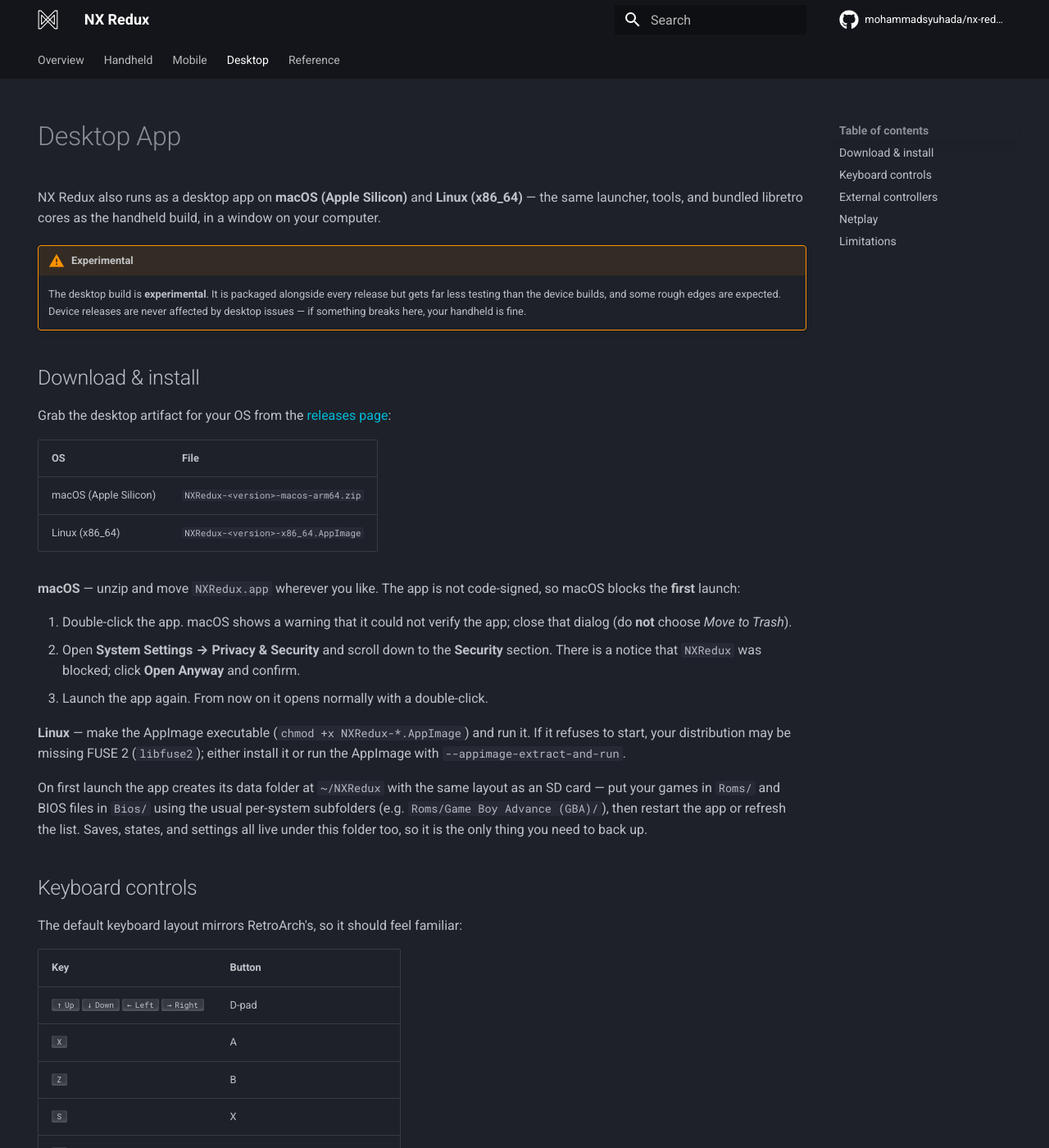
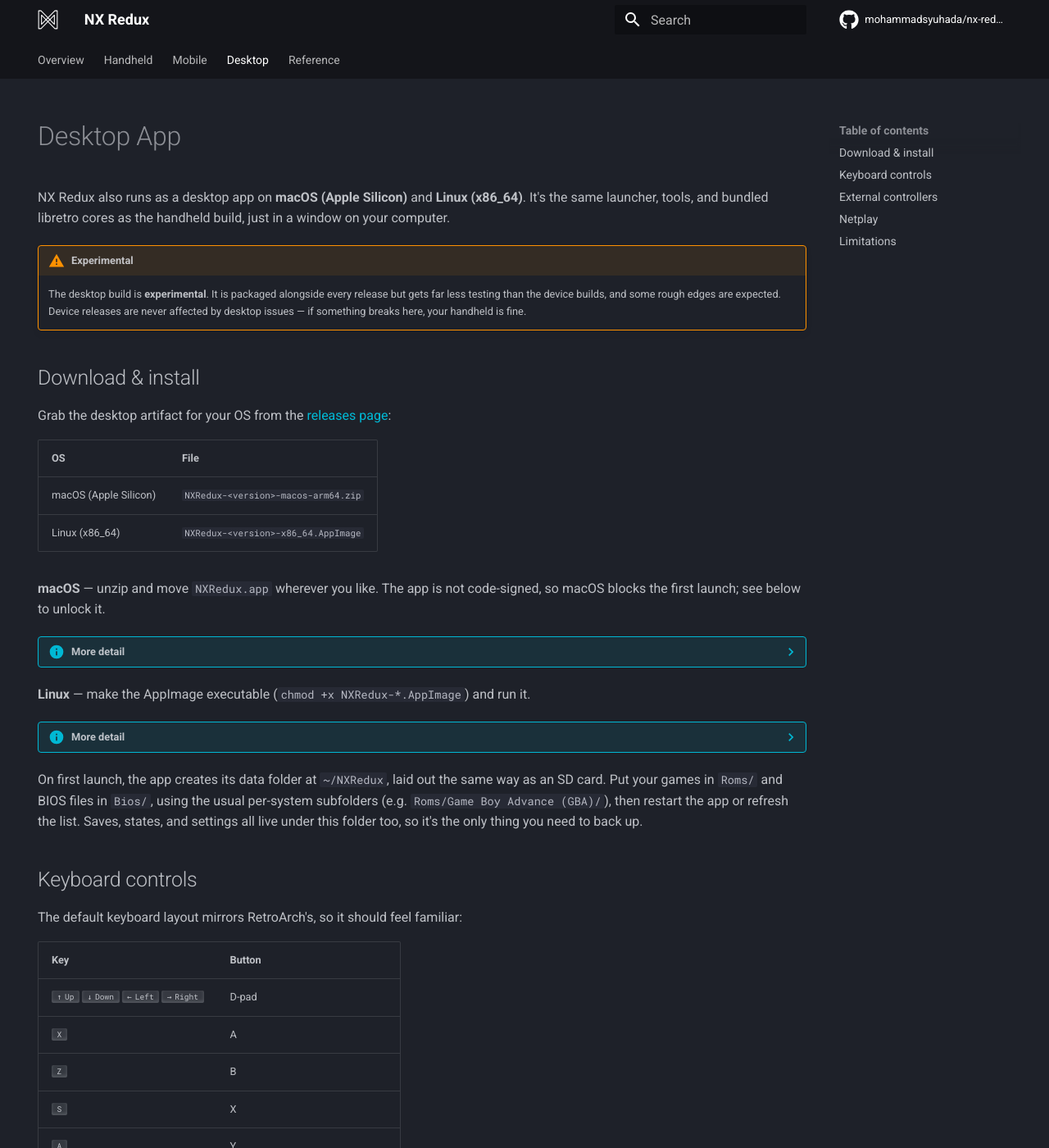
Before and after one commit to mohammadsyuhada/nx-redux-docs, an MkDocs documentation site: the page built from docs/desktop/index.md, in a window 1280 px wide and 1400 px high. Shown: the whole window at 82% size. Built offline with MkDocs 1.6.1 and Material for MkDocs 9.7.7, drawn with Linux system fonts in a browser that asks for light colours; comment, search, counter and statistics services are not loaded; some of the changed text lies outside the part shown.

Commit message:
docs: easier-to-read Overview, Desktop and Reference

````diff
--- a/docs/about.md
+++ b/docs/about.md
@@ -20,8 +20,8 @@
 LoveRetro, and its name says so. **NX** is short for NextUI, a nod to the
 project it comes from. **Redux** means "brought back" or "revisited", the word
 used for a new take on an existing work. NX Redux is our reimagining of
-NextUI. It keeps the minimal, pick-up-and-play design NextUI is known for, and
-takes it in its own direction with standalone emulators, netplay,
+NextUI. It keeps the minimal, pick-up-and-play design NextUI is known for.
+From there it takes its own direction, with standalone emulators, netplay,
 achievements and media tools that stay out of the way until you need them.
 The logo tells the same story: two mirrored **N** shapes whose diagonals cross
 to form an **X**.
--- a/docs/desktop/index.md
+++ b/docs/desktop/index.md
@@ -6,8 +6,10 @@
 # Desktop App
 
 NX Redux also runs as a desktop app on **macOS (Apple Silicon)** and
-**Linux (x86_64)** — the same launcher, tools, and bundled libretro cores as
-the handheld build, in a window on your computer.
+**Linux (x86_64)**. It's the same launcher, tools, and bundled libretro
+cores as the handheld build, just in a window on your computer.
+
+<!-- SCREENSHOT: desktop-main-menu — the app window -->
 
 !!! warning "Experimental"
     The desktop build is **experimental**. It is packaged alongside every
@@ -26,25 +28,33 @@
 | Linux (x86_64) | `NXRedux-<version>-x86_64.AppImage` |
 
 **macOS** — unzip and move `NXRedux.app` wherever you like. The app is not
-code-signed, so macOS blocks the **first** launch:
+code-signed, so macOS blocks the first launch; see below to unlock it.
 
-1. Double-click the app. macOS shows a warning that it could not verify the
-   app; close that dialog (do **not** choose *Move to Trash*).
-2. Open **System Settings → Privacy & Security** and scroll down to the
-   **Security** section. There is a notice that `NXRedux` was blocked; click
-   **Open Anyway** and confirm.
-3. Launch the app again. From now on it opens normally with a double-click.
+??? info "More detail"
+    1. Double-click the app. macOS shows a warning that it could not verify the
+       app; close that dialog (do **not** choose *Move to Trash*).
+    2. Open **System Settings → Privacy & Security** and scroll down to the
+       **Security** section. There is a notice that `NXRedux` was blocked; click
+       **Open Anyway** and confirm.
+    3. Launch the app again. From now on it opens normally with a double-click.
+
+    <!-- SCREENSHOT: desktop-macos-gatekeeper — the macOS warning dialog -->
+    <!-- SCREENSHOT: desktop-macos-open-anyway — Privacy & Security, Open Anyway -->
 
 **Linux** — make the AppImage executable (`chmod +x NXRedux-*.AppImage`) and
-run it. If it refuses to start, your distribution may be missing FUSE 2
-(`libfuse2`); either install it or run the AppImage with
-`--appimage-extract-and-run`.
+run it.
 
-On first launch the app creates its data folder at `~/NXRedux` with the same
-layout as an SD card — put your games in `Roms/` and BIOS files in `Bios/`
-using the usual per-system subfolders (e.g. `Roms/Game Boy Advance (GBA)/`),
-then restart the app or refresh the list. Saves, states, and settings all
-live under this folder too, so it is the only thing you need to back up.
+??? info "More detail"
+    If it refuses to start, your distribution may be missing FUSE 2
+    (`libfuse2`); either install it, or run the AppImage with
+    `--appimage-extract-and-run`.
+
+On first launch, the app creates its data folder at `~/NXRedux`, laid out
+the same way as an SD card. Put your games in `Roms/` and BIOS files in
+`Bios/`, using the usual per-system subfolders (e.g.
+`Roms/Game Boy Advance (GBA)/`), then restart the app or refresh the list.
+Saves, states, and settings all live under this folder too, so it's the
+only thing you need to back up.
 
 ## Keyboard controls
 
@@ -66,8 +76,9 @@
 | ++space++ | Menu (in-game menu / shortcuts) |
 | ++backspace++ | Power |
 
-Volume, display brightness, wifi networking and bluetooth are handled by your computer, not by the app —
-the device volume/brightness shortcuts do not apply here.
+Volume, display brightness, wifi networking and bluetooth are handled by
+your computer, not by the app. The device's volume/brightness shortcuts do
+not apply here.
 
 ## External controllers
 
@@ -108,14 +119,16 @@
 shows the `Y NETPLAY` hint; press `Y` to **Host** or **Join** a session. The
 flow is the same as on the handhelds — see the [Netplay](../handheld/netplay.md) page.
 
+<!-- SCREENSHOT: desktop-netplay — netplay in a window -->
+
 Two things are specific to desktop:
 
 - **It connects over your existing network only — there is no hotspot
-  option.** On the handhelds one device can host a Wi-Fi hotspot for the
-  other; on the desktop that is intentionally left out, because managing a
-  computer's Wi-Fi hotspot cleanly across both macOS and Linux is more trouble
-  than it's worth. Both players simply need to be on the **same network** —
-  Wi-Fi or Ethernet, either works.
+  option.** On the handhelds, one device can host a Wi-Fi hotspot for the
+  other. On the desktop that's intentionally left out — managing a
+  computer's Wi-Fi hotspot cleanly across both macOS and Linux is more
+  trouble than it's worth. Both players simply need to be on the
+  **same network** — Wi-Fi or Ethernet, either works.
 - **Dreamcast and Nintendo 64 netplay are not available**, because the
   desktop build doesn't include those systems yet
   (see [Limitations](#limitations)). Netplay for the bundled libretro cores —
--- a/docs/reference/faq/handheld.md
+++ b/docs/reference/faq/handheld.md
@@ -53,9 +53,9 @@
 
 ## How do I update NX Redux?
 
-Use the OTA updater in [Settings → About](../../handheld/settings/about.md) (needs
-Wi-Fi), or copy the new release's `MinUI.zip` (without unzipping) to the
-root of your SD card and boot. Bundled emulator and tool paks update
+Use the OTA updater in [Settings → About](../../handheld/settings/about.md)
+(needs Wi-Fi). Or copy the new release's `MinUI.zip` (without unzipping) to
+the root of your SD card, then boot. Bundled emulator and tool paks update
 automatically either way. See
 [Getting Started](../../handheld/getting-started.md#updating).
 
@@ -63,7 +63,7 @@
 
 Turn on **Settings → Developer → Enable SSH / SFTP** (or **Start SSH / SFTP on boot**) with
 Wi-Fi connected. The hint under the toggle shows the exact login line with
-the device's current IP address; the connected network in
+the device's current IP address. The connected network in
 **Settings → Network** shows the same IP. The username is `root`. On Brick
 and Brick Pro the password is `tina`; Smart Pro S needs no password.
 
@@ -72,7 +72,7 @@
 ```
 
 The same login works for SFTP, so you can copy files with a client such as
-FileZilla; the SD card is at `/mnt/SDCARD`. See
+FileZilla. The SD card is at `/mnt/SDCARD`. See
 [Accessing Your Files](../../handheld/guide/file-access.md) and
 [Developer](../../handheld/settings/developer.md#enable-ssh-sftp).
 
@@ -81,14 +81,14 @@
 Yes. **Settings → System → Button layout → Xbox** swaps `A`/`B` and `X`/`Y`
 everywhere — menus, apps, every emulator and PortMaster. Restart once so the
 On-Screen Display follows too. The button hints can show either the letters
-printed on the caps or the buttons' roles; see
+printed on the caps or the buttons' roles. See
 [Button Layout](../../handheld/guide/button-layout.md).
 
 ## Bluetooth is flaky, or I want the stock Bluetooth stack back
 
 A full release zip upgrades the device's Bluetooth stack on first boot (see
 [Bluetooth → Under the hood](../../handheld/settings/bluetooth.md#under-the-hood)). If
-Bluetooth misbehaves, first confirm that upgrade actually ran: it only
+Bluetooth misbehaves, first confirm that upgrade actually ran. It only
 happens when the `nextui.upgrade_bluez.*.pakz` file from the release zip
 is on the card at boot. Installing by copying only `MinUI.zip` onto an
 existing card, or updating over the air from an install that never had the
--- a/docs/reference/faq/mobile.md
+++ b/docs/reference/faq/mobile.md
@@ -11,15 +11,15 @@
 ## Can I use the same games folder as my handheld?
 
 Yes. The app uses the NX Redux layout: `Roms/<Name (TAG)>/`, `Bios/<TAG>/`,
-`Saves/<TAG>/`, `Collections/` and `map.txt`, so a copy of your handheld's
+`Saves/<TAG>/`, `Collections/` and `map.txt`. A copy of your handheld's
 folders works as the app's home folder. A handheld's BIOS layout (such as
 `Bios/PS/psxonpsp660.bin`) works unchanged. See
 [Library & ROM folders](../../mobile/library.md).
 
 ## Do my handheld saves carry over?
 
-Battery saves carry over for systems that run the same core on both, and
-where the app uses the same core as the handheld, save states do too. Sega
+Battery saves carry over for systems that run the same core on both. Where
+the app uses the same core as the handheld, save states carry over too. Sega
 Genesis, Master System, Game Gear, SG-1000 and Sega CD are the exception:
 cartridge saves usually carry over, but save states do not.
 
@@ -52,8 +52,8 @@
 
 ## Where does the game artwork come from?
 
-For now, bring your own: the app shows box art, screenshots and mix images
-from each game folder's `.media` folder, the same layout the handheld's
+For now, bring your own. The app shows box art, screenshots and mix images
+from each game folder's `.media` folder — the same layout the handheld's
 Artwork Manager uses. Downloading art automatically while you browse, and an
 art downloader for your whole library, are planned. See
 [Artwork](../../mobile/artwork.md).
@@ -61,7 +61,7 @@
 ## I removed my SD card and some games disappeared
 
 Games from a folder on a card that is not mounted are left out until the card
-is back; **Tools → Settings → Library** marks the folder
+is back. **Tools → Settings → Library** marks the folder
 **Not available**. Nothing is lost. See
 [Rescanning](../../mobile/library.md#rescanning).
 
````
Also changed, not shown: other parts of docs/reference/faq/handheld.md (+2 -2 lines).
